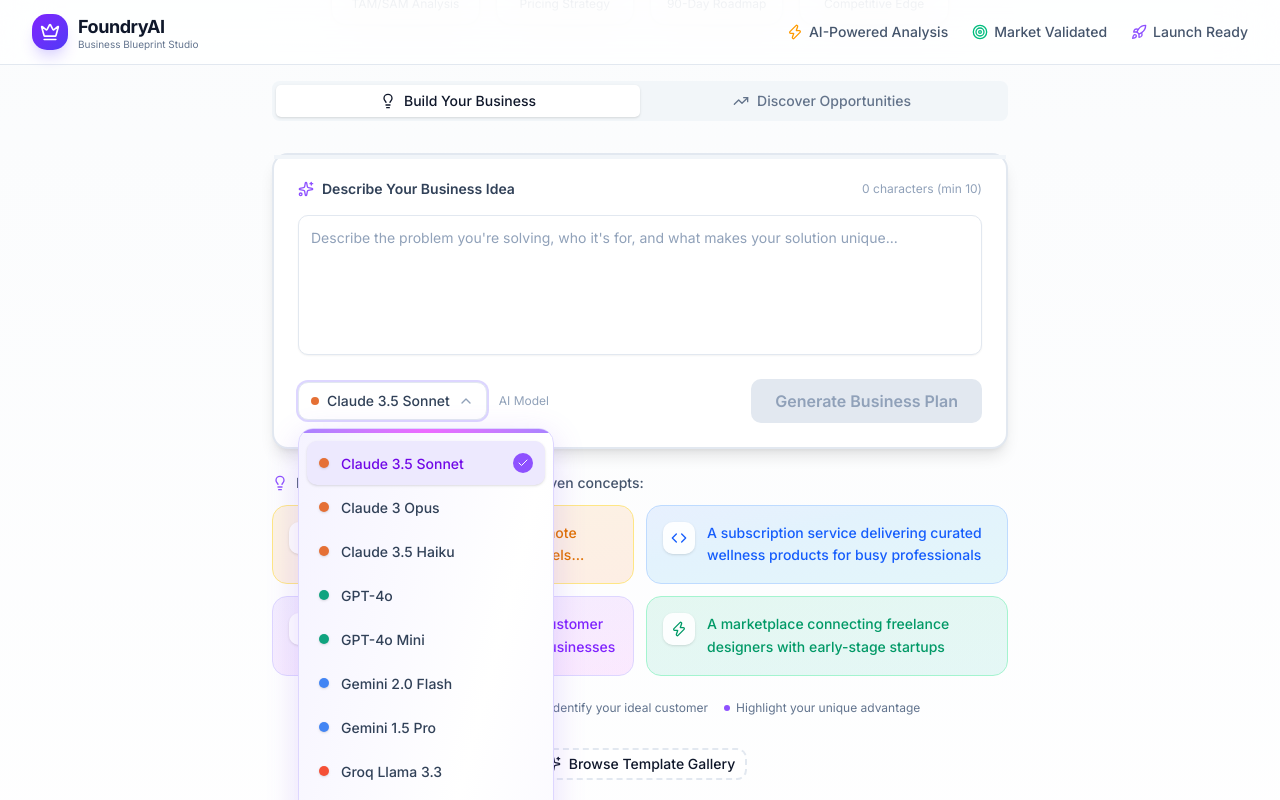
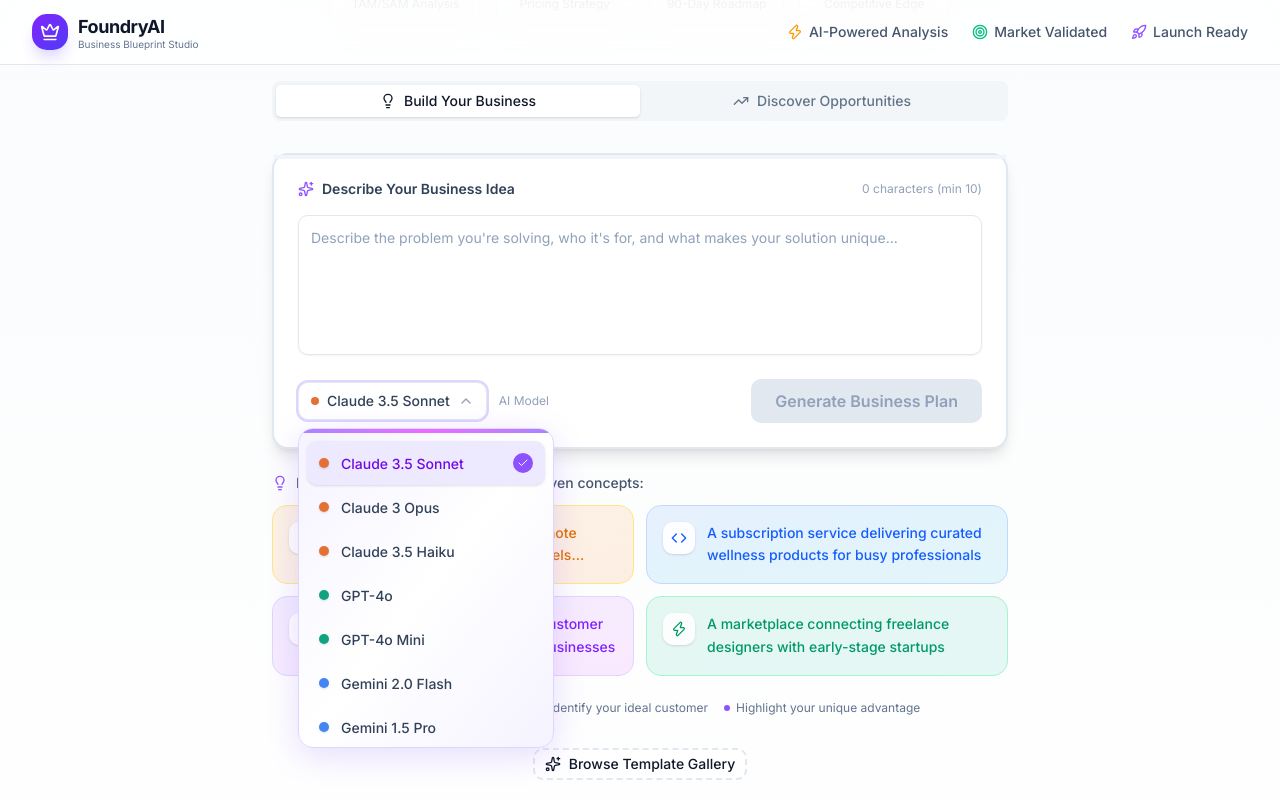
Before and after one commit to Mohamed-Elgendi/FoundryAI, a Next.js app: page / in a window 1280 px wide. Both pictures are taken after a click on the button "Claude 3.5 Sonnet". Shown: the part 492-1292 px from the top of the page. Built offline with nearby package versions, Linux system fonts and the light colour scheme.

Commit message:
fix: Add scrollbar to ProviderSelector dropdown

```diff
--- a/src/components/foundryai/ProviderSelector.tsx
+++ b/src/components/foundryai/ProviderSelector.tsx
@@ -54,10 +54,10 @@
       </button>
 
       {isOpen && (
-        <div className="absolute z-[100] left-0 top-full mt-2 w-64 rounded-xl overflow-hidden bg-gradient-to-br from-violet-50 via-white to-violet-50 border border-violet-200 shadow-[0_8px_32px_rgba(139,92,246,0.2)]">
+        <div className="absolute z-[100] left-0 top-full mt-2 w-64 rounded-xl overflow-hidden bg-gradient-to-br from-violet-50 via-white to-violet-50 border border-violet-200 shadow-[0_8px_32px_rgba(139,92,246,0.2)] max-h-80">
           {/* Glow header */}
           <div className="h-1 w-full bg-gradient-to-r from-violet-400 via-fuchsia-400 to-violet-400" />
-          <div className="p-2">
+          <div className="p-2 overflow-y-auto max-h-[calc(20rem-0.25rem)] scrollbar-thin scrollbar-thumb-violet-300 scrollbar-track-transparent">
             {PROVIDER_INFO.map((provider) => (
               <button
                 key={provider.id}
```
